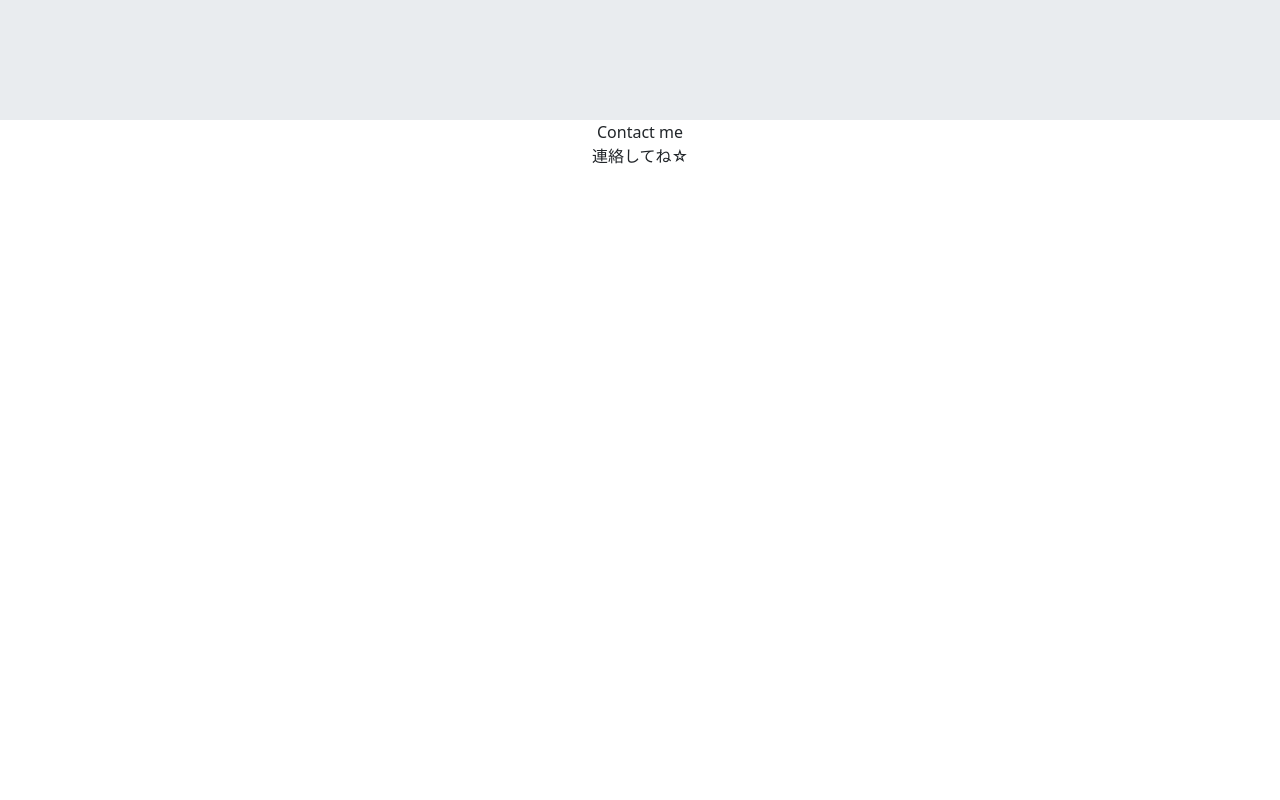
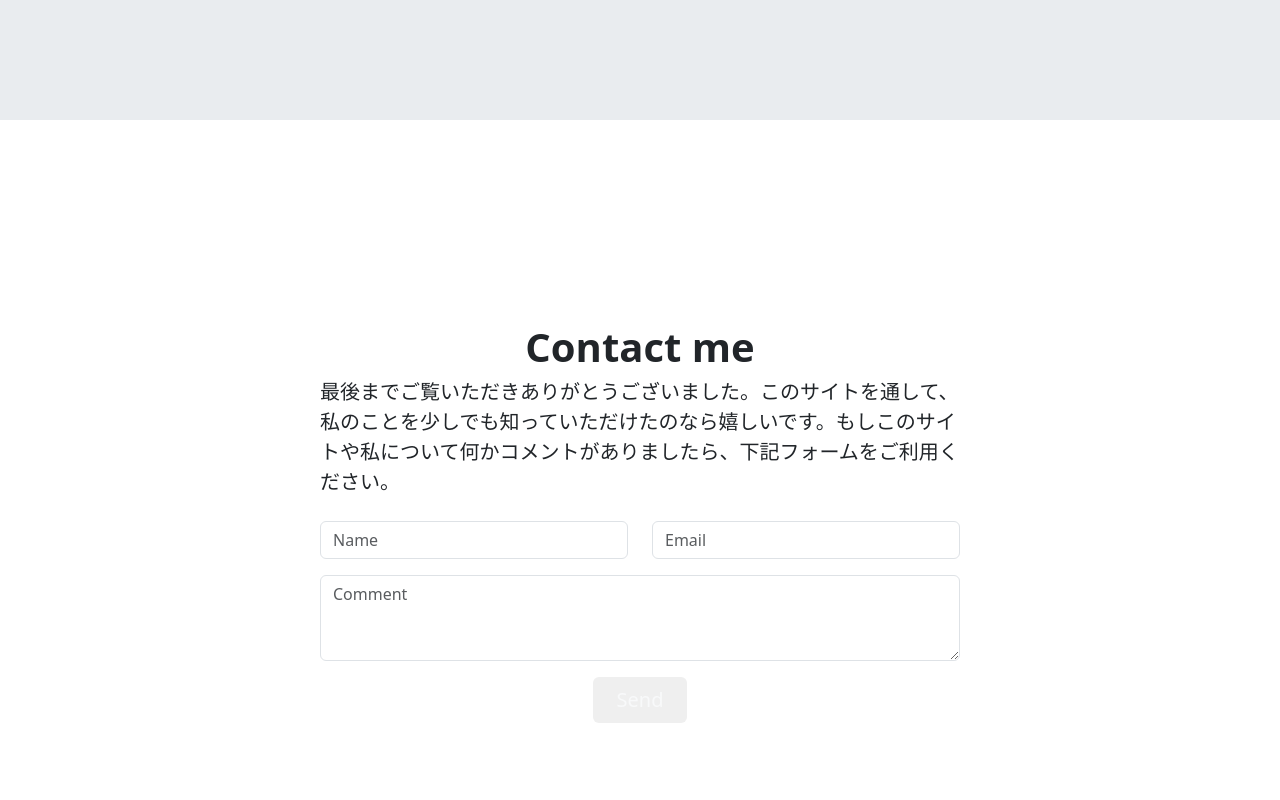
Before and after one commit to WNomunomu/wnomunomu.github.io, a Next.js app: page / in a window 1280 px wide. Shown: the part 3280-4080 px from the top of the page. Built offline with nearby package versions, Linux system fonts and the light colour scheme.

Commit message:
create contact form

```diff
--- /dev/null
+++ b/src/components/page/Index/ContactForm.tsx
@@ -0,0 +1,43 @@
+import { FormEventHandler } from 'react';
+
+import styles from './indexPage.module.css'
+
+const handleSubmit: FormEventHandler<HTMLFormElement> = (event) => {
+  event.preventDefault();
+
+  const form = new FormData(event.currentTarget);
+
+  const name = form.get('name');
+  const email = form.get('email');
+  const comment = form.get('comment');
+
+  console.log(name);
+  console.log(email);
+  console.log(comment);
+};
+
+export const ContactForm = () => {
+
+  return (
+    <>
+      <form onSubmit={handleSubmit}>
+        <div className="mb-3">
+          <div className="row">
+            <div className="col-md-6">
+              <input type="name" className="form-control" placeholder="Name" name="name" />
+            </div>
+            <div className="col-md-6">
+              <input type="email" className="form-control" placeholder="Email" name="email" />
+            </div>
+          </div>
+        </div>
+        <div className="mb-3">
+          <textarea className="form-control" rows={3} placeholder="Comment" name="comment"></textarea>
+        </div>
+        <div className="d-flex justify-content-center">
+          <button className={`${styles['button']} fs-5 text-light border-0 py-2 px-4 rounded`} type="submit">Send</button>
+        </div>
+      </form>
+    </>
+  );
+};
--- a/src/components/page/Index/ContactMe.tsx
+++ b/src/components/page/Index/ContactMe.tsx
@@ -1,11 +1,17 @@
 import 'bootstrap/dist/css/bootstrap.min.css';
-import styles from '.indexPage.module.css'
+
+import { ContactForm } from './ContactForm';
 
 export const ContactMe = () => {
   return (
-    <div className="text-center vh-100 bg-body">
-      <div>Contact me</div>
-      <div>連絡してね☆</div>
+    <div className="vh-100 bg-body d-flex align-items-center justify-content-center">
+      <div className="mx-auto" style={{ width: '50%' }}>
+        <div className="fs-1 fw-bold text-center">Contact me</div>
+        <div className="fs-5 mb-4">
+          <div>最後までご覧いただきありがとうございました。このサイトを通して、私のことを少しでも知っていただけたのなら嬉しいです。もしこのサイトや私について何かコメントがありましたら、下記フォームをご利用ください。</div>
+        </div>
+        <ContactForm />
+      </div>
     </div>
   );
 };
```
